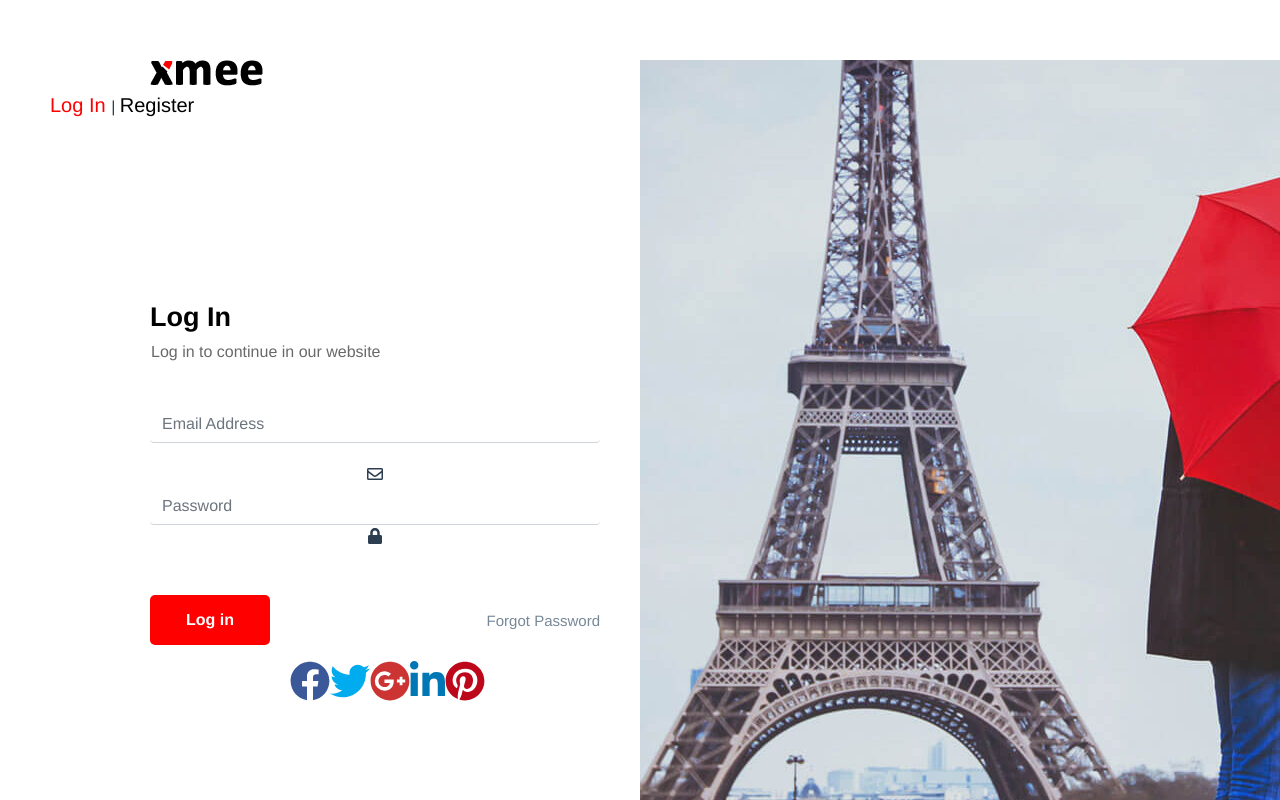
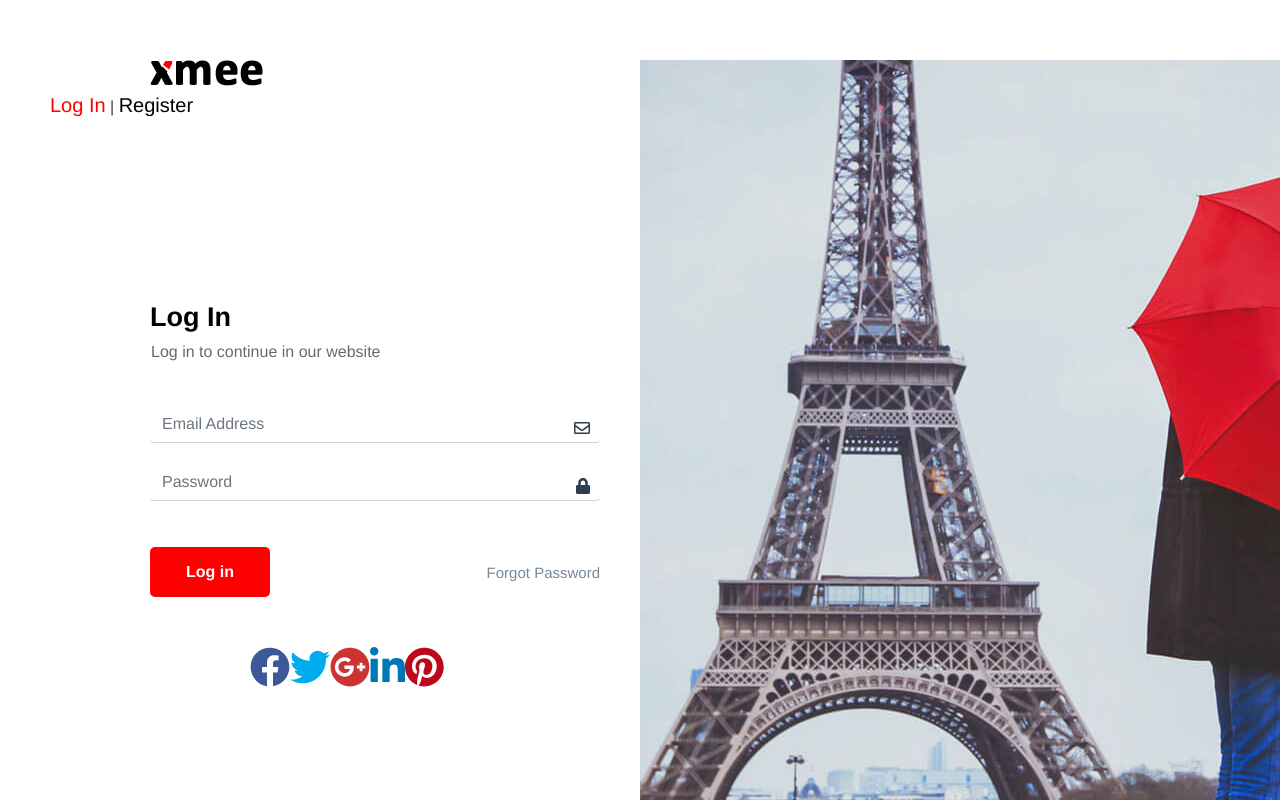
Before and after one commit to MariaAb777/testblog, a Vue app: page / in a window 1280 px wide. Shown: the top 800 px of the page. Built offline with nearby package versions, Linux system fonts and the light colour scheme.

Commit message:
done login page

```diff
--- a/package.json
+++ b/package.json
@@ -9,6 +9,7 @@
   },
   "dependencies": {
     "@fortawesome/fontawesome-free": "^5.15.1",
+    "aos": "^3.0.0-beta.6",
     "bootstrap": "^4.5.3",
     "bootstrap-icons": "^1.2.1",
     "bootstrap-vue": "^2.21.0",
--- a/src/main.js
+++ b/src/main.js
@@ -8,12 +8,20 @@ import "bootstrap-vue/dist/bootstrap-vue.css"
 import router from './router'
 import '@fortawesome/fontawesome-free/css/all.css'
 import '@fortawesome/fontawesome-free/js/all.js'
+import AOS from 'aos';
+import 'aos/dist/aos.css'; // You can also use <link> for styles
+// ..
+
 Vue.use(VueAxios, axios)
 Vue.use(BootstrapVue)
 
 Vue.config.productionTip = false
 
+
 new Vue({
+  created () {
+    AOS.init()
+  },
   router,
   render: h => h(App)
 }).$mount('#app')
--- a/src/views/Login.vue
+++ b/src/views/Login.vue
@@ -6,7 +6,8 @@
 
                     <div class="logo"></div>
                     <div class="login_register_link">
-            <router-link class="login" to="/"> Log In </router-link> |
+                        <router-link class="login" to="/"> Log In</router-link>
+                        |
                         <router-link class="register" to="/register">Register</router-link>
 
                     </div>
@@ -18,7 +19,10 @@
                     </div>
                     <form method="POST">
                         <div class="form-group">
-              <div class="fxt-transformY-50 fxt-transition-delay-1">
+                            <div class="email-input-group"
+                                 data-aos="fade-up"
+                                 data-aos-duration="1000"
+                            >
                                 <input
                                         :class="{ 'is-invalid': emailError }"
                                         class="email-input form-control"
@@ -28,10 +32,10 @@
                                         type="text"
                                         v-model="form.email"
                                 />
-                <i class=" message_icon far fa-envelope"></i>
+                                <i class=" email-input-icon far fa-envelope"></i>
                             </div>
-              <div class="form-group">
-                <div class="fxt-transformY-50 fxt-transition-delay-2">
+                            <div class="form-group" data-aos="fade-up" data-aos-duration="1000">
+                                <div class="password-input-group">
                                     <input
                                             :class="{ 'is-invalid': passwordError }"
                                             class=" password-input form-control"
@@ -40,13 +44,12 @@
                                             required="required"
                                             type="password"
                                             v-model="form.password"
-
                                     />
-                  <i class="fas fa-lock"></i>
+                                    <i class="password-input-icon fas fa-lock"></i>
                                 </div>
                             </div>
                         </div>
-            <div class="form-group">
+                        <div class="form-group" data-aos="fade-up" data-aos-duration="1000">
                             <div class="fxt-transformY-50 fxt-transition-delay-3">
                                 <div class="custom-btnDiv fxt-content-between">
                                     <button
@@ -67,14 +70,12 @@
                     </form>
                 </div>
             </div>
-      <div class="iconsBlock">
-        <ul class="iconsPack">
-          <li><i class="facebook-icon fab fa-facebook"></i> </li>
-          <li><i class="twitter-icon fab fa-twitter"></i></li>
-          <li><i class="google-icon fab fa-google-plus"></i></li>
-          <li><i class="linkedin-icon fab fa-linkedin-in"></i></li>
-          <li><i class="pinterest-icon fab fa-pinterest"></i></li>
-        </ul>
+            <div class="iconsPack">
+                    <i class="facebook-icon fab fa-facebook"></i>
+                    <i class="twitter-icon fab fa-twitter"></i>
+                    <i class="google-icon fab fa-google-plus"></i>
+                    <i class="linkedin-icon fab fa-linkedin-in"></i>
+                    <i class="pinterest-icon fab fa-pinterest"></i>
             </div>
         </div>
         <div class="right_background"></div>
@@ -82,56 +83,56 @@
 </template>
 
 <script>
-import axios from "axios";
+  import axios from 'axios'
 
   export default {
-  name: "Login",
-  data() {
+    name: 'Login',
+    data () {
       return {
         form: {
-        email: "",
-        password: "",
+          email: '',
+          password: '',
         },
         emailError: false,
         passwordError: false,
-    };
+      }
     },
     methods: {
-    login() {
+      login () {
         if (this.validateEmail() && this.validatePassword()) {
-        axios.post("", this.form).then((response) => {
+          axios.post('', this.form).then((response) => {
             if (response.data.status) {
-            alert("U are logged in");
-            this.$router.push("/register");
+              alert('U are logged in')
+              this.$router.push('/register')
             } else {
-            this.emailError = true;
-            this.passwordError = true;
-            alert("U are not  logged in");
+              this.emailError = true
+              this.passwordError = true
+              alert('U are not  logged in')
             }
-        });
+          })
         }
       },
-    validatePassword() {
-      if (this.form.password === "" || this.form.password.length < 6) {
-        this.passwordError = true;
-        return false;
+      validatePassword () {
+        if (this.form.password === '' || this.form.password.length < 6) {
+          this.passwordError = true
+          return false
         }
-      this.passwordError = false;
-      return true;
+        this.passwordError = false
+        return true
       },
-    validateEmail() {
+      validateEmail () {
         if (
-        this.form.email === "" ||
+          this.form.email === '' ||
           !/(.+)@(.+){2,}\.(.+){2,}/.test(this.form.email)
         ) {
-        this.emailError = true;
-        return false;
+          this.emailError = true
+          return false
         }
-      this.emailError = false;
-      return true;
+        this.emailError = false
+        return true
       },
     },
-};
+  }
 </script>
 
 <style lang="scss" scoped>
@@ -144,6 +145,12 @@ $activeColor: #FF0000;
         display: flex;
         background-repeat: no-repeat;
 
+        .iconsBlock{
+            display: flex;
+            justify-content: space-between;
+            align-items: center;
+        }
+
         .left_background {
             height: 100%;
             width: 100%;
@@ -154,8 +161,8 @@ $activeColor: #FF0000;
                 .nav {
                     display: flex;
                     justify-content: space-between;
-        align-items:center;
-        padding-right:150px;
+                    align-items: center;
+                    padding-right: 150px;
 
                     .login {
                         font-size: 20px;
@@ -167,8 +174,9 @@ $activeColor: #FF0000;
                         color: $textColor;
                         cursor: pointer;
                     }
+
                     .logo {
-          background-image: url(/images/logo.png);
+                        background-image: url('/images/logo.png');
                         height: 30px;
                         width: 200px;
                         background-repeat: no-repeat;
@@ -184,13 +192,15 @@ $activeColor: #FF0000;
                     }
                 }
             }
+
             .login_context {
                 width: 450px;
                 margin-top: 150px;
                 margin-left: 100px;
+
                 .login-header {
                     display: flex;
-    justify-content: start;
+                    justify-content: flex-start;
                     align-items: center;
 
                     .login_title {
@@ -207,7 +217,7 @@ $activeColor: #FF0000;
                         transition: 1s;
                     }
 
-.login_text_title{
+                    .login_text_title {
                         color: dimgray;
                         padding-top: 70px;
                         margin-left: -80px;
@@ -218,15 +228,55 @@ $activeColor: #FF0000;
                         transition: 1s;
                     }
                 }
-  .email-input{
+
+                .email-input-group {
+                    position: relative;
+
+                    .email-input {
                         border-top: none;
                         border-left: none;
                         border-right: none;
+
+                        &-icon {
+                            position: absolute;
+                            right: 10px;
+                            top: 15px
                         }
-.password-input{
+
+                        &:focus {
+                            color: #495057;
+                            background-color: #fff;
+                            border-bottom: 1px solid #80bdff !important;
+                            outline: 0;
+                            box-shadow: 0 4px 2px -2px rgba(0, 123, 255, .25);
+                        }
+                    }
+                }
+
+                .password-input-group {
+                    position: relative;
+
+                    .password-input {
                         border-top: none;
                         border-left: none;
                         border-right: none;
+
+                        &-icon {
+                            position: absolute;
+                            right: 10px;
+                            top: 15px
+
+                        }
+
+                        &:focus {
+                            color: #495057;
+                            background-color: #fff;
+
+                            border-bottom: 1px solid #80bdff !important;
+                            outline: 0;
+                            box-shadow: 0 4px 2px -2px rgba(0, 123, 255, .25);
+                        }
+                    }
                 }
 
 
@@ -271,75 +321,82 @@ $activeColor: #FF0000;
             text-decoration: none;
         }
 
-.iconsPack{
+        .iconsPack {
             list-style-type: none;
+            width: 30%;
             display: flex;
             margin-left: 250px;
-
+            justify-content: space-between;
+            align-items: center;
+            margin-top: 50px;
 
 
             .facebook-icon {
                 color: #3B5998;
                 font-size: 40px;
+                &:hover {
+                    border-radius: 50%;
+                    color: #6d82af;
+                    transition: color 1s
                 }
-  .facebook-icon:hover{
-    border:  1px solid #3B5998;
+            }
+
+
+            .twitter-icon {
+                color: #00ACEE;
+                font-size: 40px;
+                &:hover {
+                    border: 1px solid #00ACEE;
                     border-radius: 140px;
                     font-size: 40px;
                     color: #fff;
                     transition: 5s;
 
                 }
-  .twitter-icon {
-    color: #00ACEE;
+            }
+
+
+
+            .google-icon {
+                color: #CC3333;
                 font-size: 40px;
-  }
-  .twitter-icon:hover{
-    border:  1px solid #00ACEE;
+
+                &:hover {
+                    border: 1px solid #CC3333;
                     border-radius: 140px;
                     font-size: 40px;
                     color: #fff;
                     transition: 5s;
+                }
+            }
 
-  }
-  .google-icon {
-    color: #CC3333;
+
+            .linkedin-icon {
+                color: #0077B5;
                 font-size: 40px;
-  }
-   .google-icon:hover{
-    border:  1px solid #CC3333;
+                &:hover {
+                    border: 1px solid #0077B5;
                     border-radius: 140px;
                     font-size: 40px;
                     color: #fff;
                     transition: 5s;
-
+                }
             }
 
-  .linkedin-icon {
-    color: #0077B5;
+
+            .pinterest-icon {
+                color: #BD081C;
                 font-size: 40px;
-  }
-    .linkedin-icon:hover{
-    border:  1px solid #0077B5;
+                &:hover {
+                    border: 1px solid #BD081C;
                     border-radius: 140px;
                     font-size: 40px;
                     color: #fff;
                     transition: 5s;
-
+                }
             }
 
-  .pinterest-icon {
-    color: #BD081C;
-    font-size: 40px;
-  }
-  .pinterest-icon:hover{
-    border:  1px solid #BD081C;
-    border-radius: 140px;
-    font-size: 40px;
-    color: #fff;
-    transition: 5s;
 
-  }
         }
     }
 
```
Also changed, not shown: 1 other file (tests, documents, lock files or other folders). Lines whose indentation alone changed are shown as unchanged.
